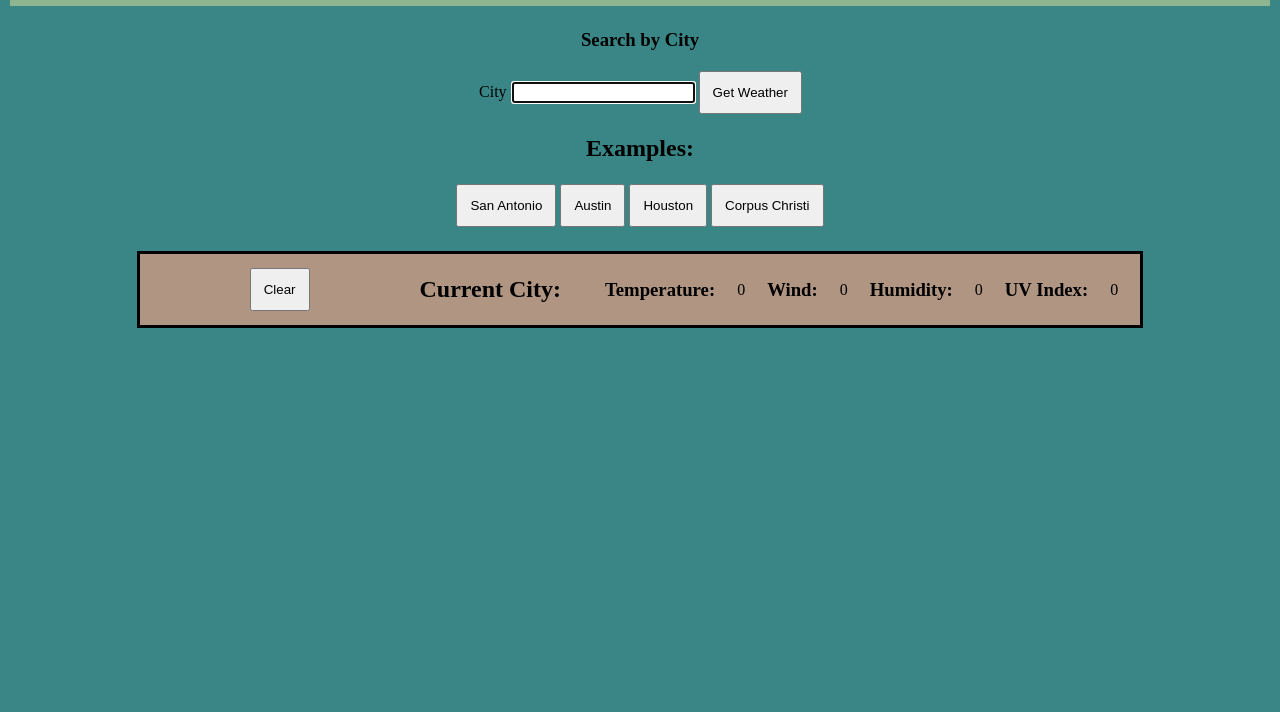
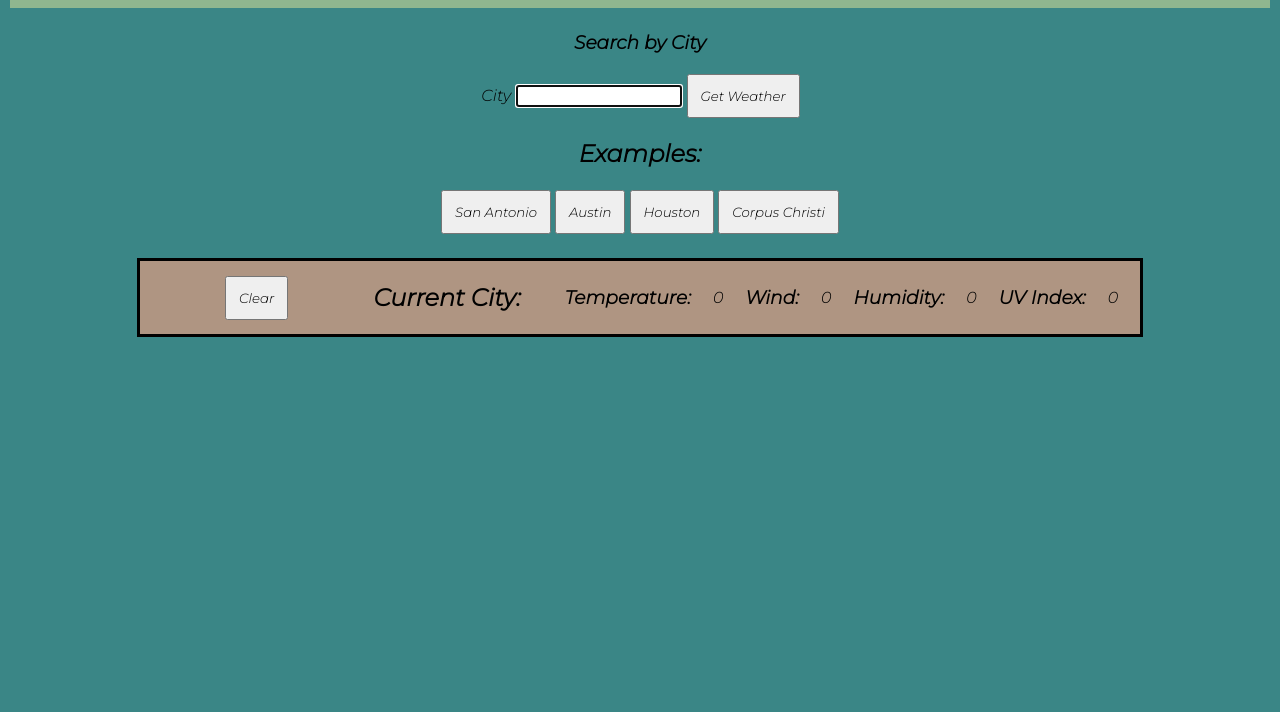
Before and after one commit to Theodoric-Graham/WeatherAPI, a plain HTML site: page index.html in a window 1280 px wide. Shown: the part 88-800 px from the top of the page. Drawn offline with Linux system fonts and the light colour scheme.

Commit message:
added a real font to your project

```diff
--- a/index.html
+++ b/index.html
@@ -7,6 +7,12 @@
     <link rel="stylesheet" href="style.css" />
     <title>Weather City Dashboard</title>
     <script defer src="script.js"></script>
+    <link rel="preconnect" href="https://fonts.googleapis.com" />
+    <link rel="preconnect" href="https://fonts.gstatic.com" crossorigin />
+    <link
+      href="https://fonts.googleapis.com/css2?family=Montserrat:ital,wght@1,300&display=swap"
+      rel="stylesheet"
+    />
   </head>
   <body>
     <header>
--- a/style.css
+++ b/style.css
@@ -1,4 +1,5 @@
 * {
+  font-family: 'Montserrat', sans-serif;
   padding: 1px;
   text-align: center;
 }
```
